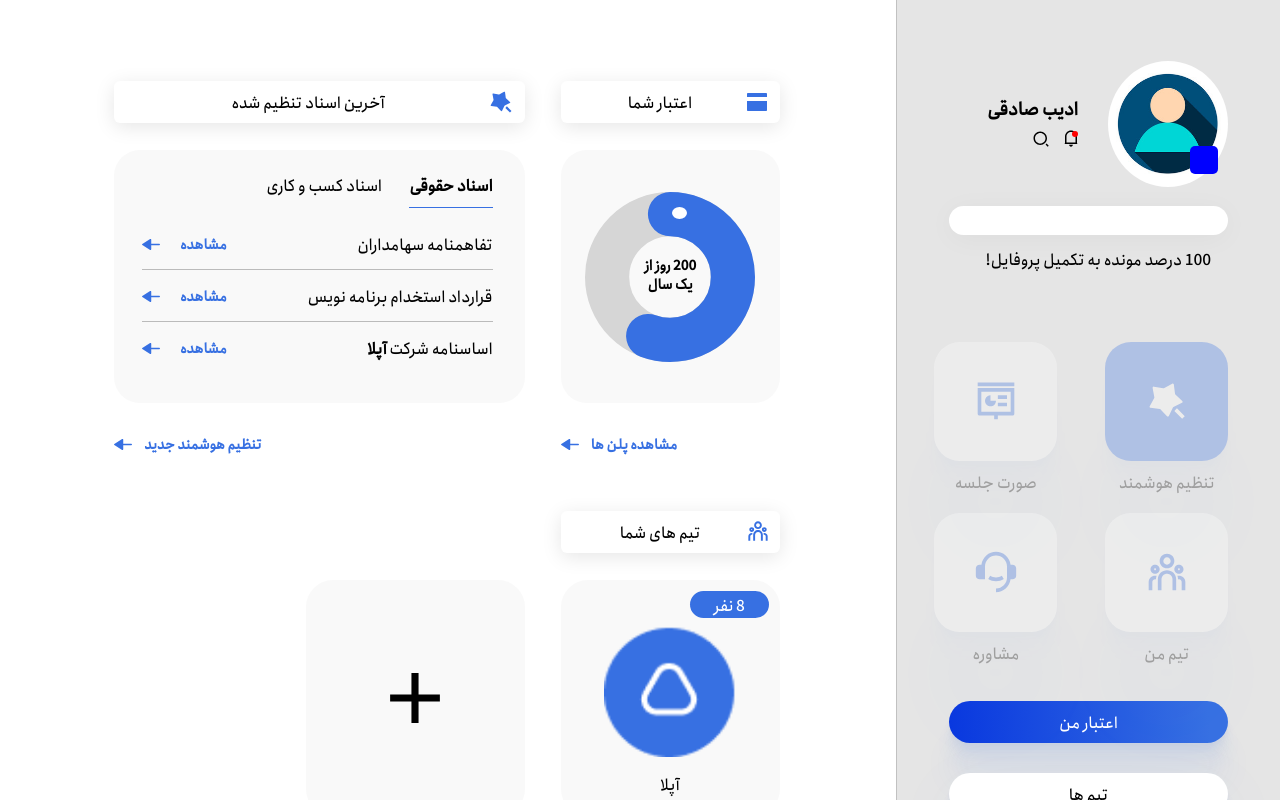
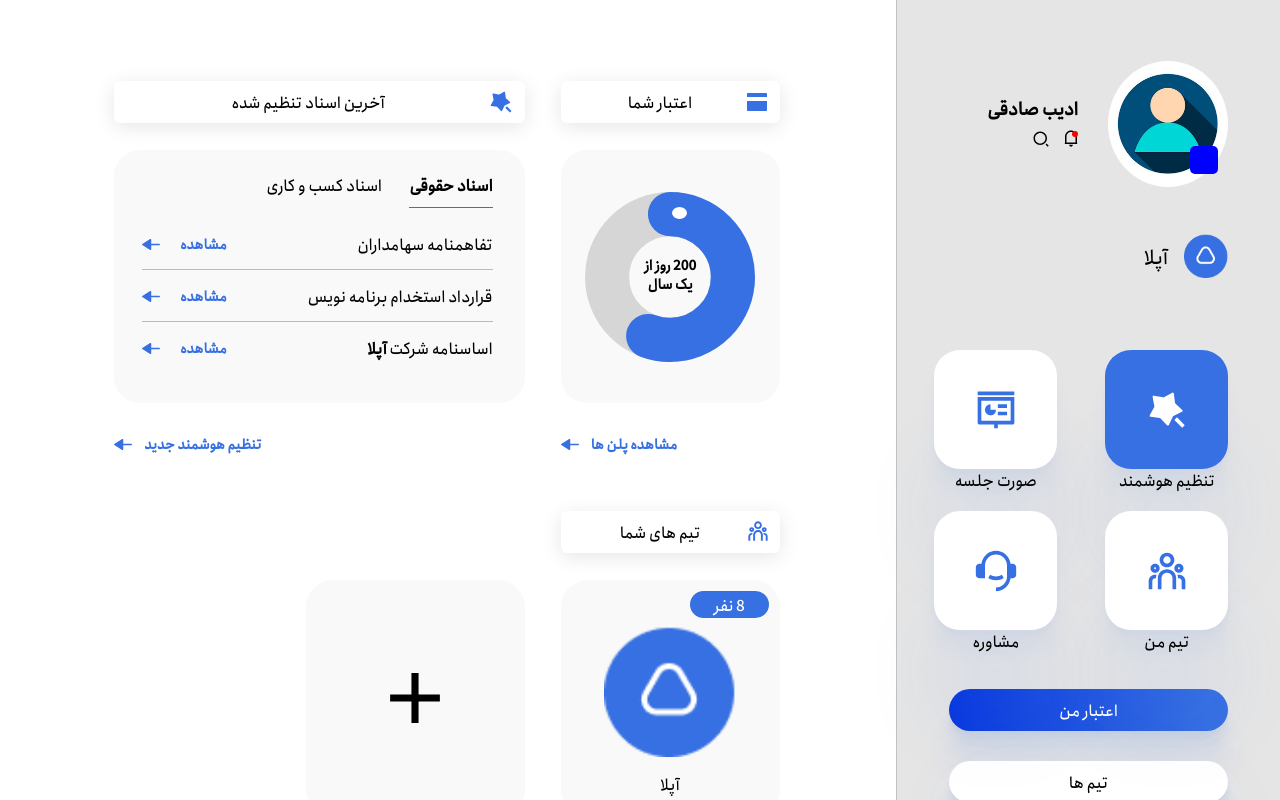
Before and after one commit to adibsadeghi1993/uplaw, a React (Create React App) app: page /dashbord in a window 1280 px wide. Shown: the top 800 px of the page. Built offline with nearby package versions, Linux system fonts and the light colour scheme; some icons are missing.

Commit message:
userImage was chenged with props to create team and usersTeam

```diff
--- a/src/App.js
+++ b/src/App.js
@@ -9,9 +9,6 @@ function App() {
   return (
     <div className="App">
      <Dashbord/>
-      <Link to="/auth/google">
-        <h1>go to google signup</h1>
-      </Link>
       <Switch>
         <Route path="/auth/google" exact component={SignUp}/>
       </Switch>
--- a/src/components/userInfo/commonFiles/userProfile/UserProfile.js
+++ b/src/components/userInfo/commonFiles/userProfile/UserProfile.js
@@ -3,10 +3,10 @@ import UserImage from "./userImage/UserImage";
 import UserItems from "./userItems/UserItems";
 import  styles from "./userProfile.module.css";
 
-const UserProfile = ({opacity}) => {
+const UserProfile = ({opacity,team}) => {
   return (
     <section className={styles.userProfile}>
-      <UserImage />
+      <UserImage team={team} />
         <UserItems opacity={opacity}/>
     </section>
   );
--- a/src/components/userInfo/commonFiles/userProfile/userImage/UserImage.js
+++ b/src/components/userInfo/commonFiles/userProfile/userImage/UserImage.js
@@ -1,14 +1,15 @@
-import React,{useContext} from "react";
+import React, { useContext } from "react";
 import styles from "./userImage.module.css";
 import { RiEditBoxLine } from "react-icons/all";
 import { IconContext } from "react-icons";
 import userImage from "../../../../../asstes/anonymous-user-circle-icon-vector-18958255.jpg";
 import serchImage from "../../../../../asstes/search.svg";
 import billImage from "../../../../../asstes/bill.svg";
-import menubarImage from "../../../../../asstes/menubar.svg"
+import menubarImage from "../../../../../asstes/menubar.svg";
 import { UserInfoContext } from "../../../contextInfo/ContextInfo";
-const UserImage = () => {
-  const {progress} = useContext(UserInfoContext)
+const UserImage = ({ team }) => {
+  const { progress } = useContext(UserInfoContext);
+  const firstTeam=team[0]
   const ProfileHandler = () => {
     console.log("profile edit");
   };
@@ -38,16 +39,23 @@ const UserImage = () => {
           </div>
         </div>
         <div className={styles.menubar}>
-          <img src={menubarImage} alt="menubar"/>
+          <img src={menubarImage} alt="menubar" />
         </div>
       </section>
-      <div className={styles.progress_bar}>
-       <div className={styles.progressPersentage} style={{width:`${progress}%`}}></div>
-
-     </div>
-     <p className={styles.compoletedprogress}>
-        {progress < 100 ?`${100-progress} درصد مونده به تکمیل پروفایل!`:"100 درصد پروفایل شما تکمیل شد !"}
-      </p>
+      {team ? <div className={styles.teams}>
+        <img src={firstTeam.src}/>
+        <p>{firstTeam.teamName}</p>
+      </div>:<><div className={styles.progress_bar}>
+        <div
+          className={styles.progressPersentage}
+          style={{ width: `${progress}%` }}
+        ></div>
+      </div>
+      <p className={styles.compoletedprogress}>
+        {progress < 100
+          ? `${100 - progress} درصد مونده به تکمیل پروفایل!`
+          : "100 درصد پروفایل شما تکمیل شد !"}
+      </p></>}
     </main>
   );
 };
--- a/src/components/userInfo/commonFiles/userProfile/userImage/userImage.module.css
+++ b/src/components/userInfo/commonFiles/userProfile/userImage/userImage.module.css
@@ -99,6 +99,20 @@
   0%   {width: 0;}
 }
 
+.teams{
+  display: flex;
+  justify-content: flex-start;
+  align-items: center;
+  margin-top: 50px;
+}
+.teams img{
+  width: 44px;
+}
+.teams p{
+  margin-right: 16px;
+  font-size: 1.25rem;
+}
+
 @media (max-width: 989px) {
   .image_container {
     width: 97px;
--- a/src/components/userInfo/userTeams/teamsInfo/TeamInfo.js
+++ b/src/components/userInfo/userTeams/teamsInfo/TeamInfo.js
@@ -1,19 +1,25 @@
-import React from 'react'
+import React,{useState} from 'react'
 import UserProfile from '../../commonFiles/userProfile/UserProfile'
 import UserTeams from '../userTeams/UserTeams'
 import TeamDocs from '../userTeamsDocs/TeamDocs'
 import styles from "./teamInfo.module.css"
+import uplawImage from "../../../../asstes/uplaw.png";
 
 const TeamInfo = () => {
+  const initialState = [
+    { teamName: "آپلا", id: 1, memberShip: 8, src: uplawImage },
+  ];
+  const [team, setTeam] = useState(initialState);
+
     return (
         <main className={styles.teams}>
         <section className={styles.profilesection}>
-          <UserProfile />
+          <UserProfile opacity="opacity" team={team}/>
         </section>
         <section className={styles.teams_info}>
          <div className={styles.teams_docs}>
          <TeamDocs/>
-         <UserTeams/>
+         <UserTeams team={team}/>
          </div>
         </section>
       </main>
--- a/src/components/userInfo/userTeams/userTeams/UserTeams.js
+++ b/src/components/userInfo/userTeams/userTeams/UserTeams.js
@@ -1,15 +1,13 @@
 import React, { useState } from "react";
 import teamImage from "../../../../asstes/team.svg";
 import styles from "./userTeams.module.css";
-import uplawImage from "../../../../asstes/uplaw.png";
+
 import blueArrowImage from "../../../../asstes/blue arrow.svg";
 import plusImage from "../../../../asstes/plussvg.svg";
 
-const UserTeams = () => {
-  const initialState = [
-    { teamName: "آپلا", id: 1, memberShip: 8, src: uplawImage },
-  ];
-  const [team, setTeam] = useState(initialState);
+const UserTeams = ({team}) => {
+
+
   return (
     <section>
       <div className={styles.team_desc}>
```
